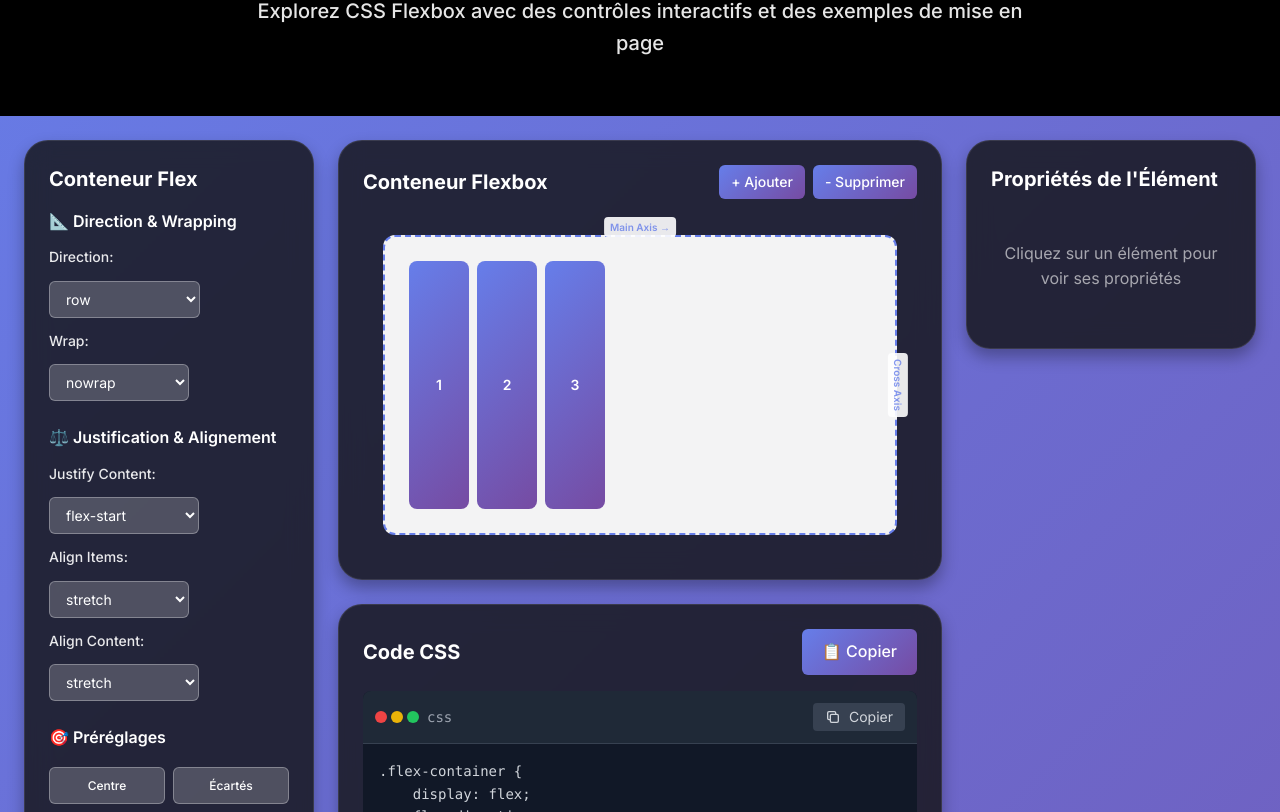
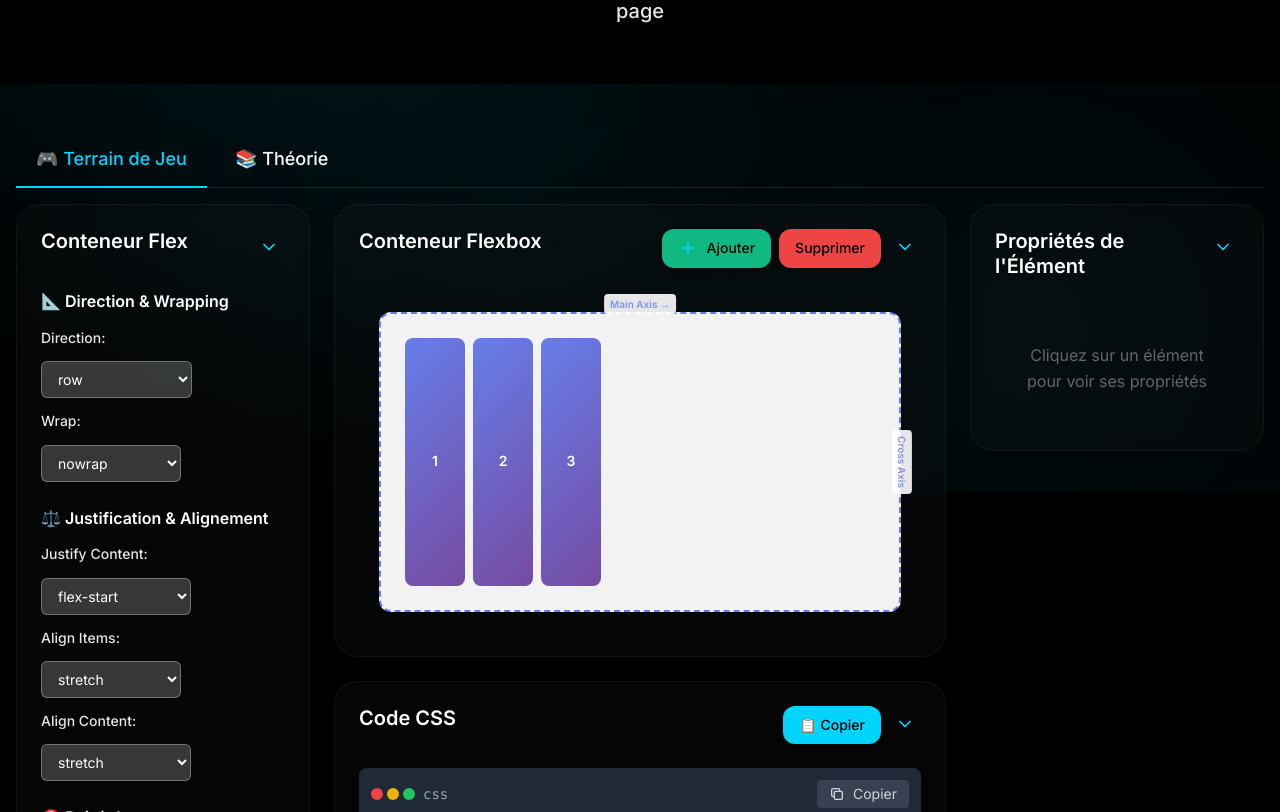
Before and after one commit to sergentd/ui-tools-vue, a Vue app in the folder frontend/: page /tools/theming/flexbox-playground in a window 1280 px wide. Shown: the part 308-1120 px from the top of the page. Built offline with nearby package versions, Linux system fonts and the light colour scheme.

Commit message:
common layout

```diff
--- a/frontend/src/components/tools/theming/CSSGridGenerator.vue
+++ b/frontend/src/components/tools/theming/CSSGridGenerator.vue
@@ -1,25 +1,26 @@
 <template>
-  <div class="css-grid-generator min-h-screen">
-    <!-- Main content with container -->
-    <div class="container mx-auto px-6 max-w-7xl py-8">
-      <!-- Header inside container -->
+  <div class="min-h-screen bg-primary space-y-12">
+    <!-- Tool Header -->
     <ToolHeader
       title="Générateur de Grille CSS"
       description="Créez visuellement vos layouts CSS Grid et exportez le code"
       icon="css-grid-generator"
       category="theming"
-        status="Migré vers Vue"
       :show-badges="true"
     />
-      <div class="grid grid-cols-1 lg:grid-cols-3 gap-8">
+
+    <!-- Main Content -->
+    <div class="container mx-auto px-4 space-y-8">
+      <div class="grid grid-cols-1 xl:grid-cols-3 gap-6">
         <!-- Controls Panel -->
-        <div class="lg:col-span-1 space-y-6">
+        <div class="xl:col-span-1 space-y-6">
           <!-- Main Controls -->
+          <UISection title="Paramètres" variant="glass" collapsible>
             <ControlPanel
-            title="Paramètres"
               :sections="controlSections"
               @update="handleControlUpdate"
             />
+          </UISection>
 
           <!-- Presets -->
           <PresetSelector
@@ -33,37 +34,35 @@
         </div>
 
         <!-- Preview and Code Output -->
-        <div class="lg:col-span-2 space-y-6">
+        <div class="xl:col-span-2 space-y-6">
           <!-- Visual Preview -->
+          <UISection title="Aperçu" variant="glass" collapsible>
             <PreviewPanel
-            title="Aperçu"
               :grid-config="gridState"
               :show-dimensions="true"
               :show-info="true"
               :info-text="previewInfo"
               @item-click="handleGridItemClick"
             />
+          </UISection>
 
           <!-- CSS Output -->
-          <GlassCard variant="glass">
-            <template #header>
-              <div class="flex justify-between items-center">
-                <h2 class="text-xl font-bold text-white">Code CSS</h2>
-                <button
+          <UISection title="Code CSS" variant="glass" collapsible>
+            <template #actions>
+              <UIButton
+                :variant="copied ? 'success' : 'primary'"
+                size="sm"
                 @click="copyCSS"
-                  class="btn flex items-center gap-2"
-                  :class="{ 'btn-success': copied }"
               >
-                  {{ copied ? '✅' : '📋' }} {{ copied ? 'Copié!' : 'Copier' }}
-                </button>
-              </div>
+                {{ copied ? '✅ Copié!' : '📋 Copier' }}
+              </UIButton>
             </template>
 
             <CodeOutput
               :code="generatedCSS"
               language="css"
             />
-          </GlassCard>
+          </UISection>
         </div>
       </div>
     </div>
@@ -72,10 +71,8 @@
 
 <script setup>
 import { ref, reactive, computed, watch } from 'vue'
-
-// Components
+import { UISection, UIButton } from '@/components/ui'
 import ToolHeader from '@/components/ui/ToolHeader.vue'
-import GlassCard from '@/components/ui/GlassCard.vue'
 import ControlPanel from '@/components/ui/ControlPanel.vue'
 import PresetSelector from '@/components/ui/PresetSelector.vue'
 import PreviewPanel from '@/components/ui/PreviewPanel.vue'
@@ -299,32 +296,5 @@ watch(gridState, () => {
 </script>
 
 <style scoped>
-.css-grid-generator {
-  background: linear-gradient(135deg, #667eea 0%, #764ba2 100%);
-  min-height: 100vh;
-}
-
-.container {
-  max-width: 1400px;
-}
-
-.btn {
-  background: linear-gradient(135deg, #667eea 0%, #764ba2 100%);
-  color: white;
-  border: none;
-  padding: 10px 20px;
-  border-radius: 6px;
-  font-weight: 500;
-  cursor: pointer;
-  transition: all 0.3s ease;
-}
-
-.btn:hover {
-  transform: translateY(-2px);
-  box-shadow: 0 8px 20px rgba(102, 126, 234, 0.4);
-}
-
-.btn-success {
-  background: linear-gradient(135deg, #10b981 0%, #059669 100%);
-}
+/* Styles handled by design tokens and shared components */
 </style>
--- a/frontend/src/components/tools/theming/FlexboxPlayground.vue
+++ b/frontend/src/components/tools/theming/FlexboxPlayground.vue
@@ -1,63 +1,60 @@
 <template>
-  <div class="flexbox-playground min-h-screen">
-    <!-- Main content with container -->
-    <div class="container mx-auto px-6 max-w-7xl py-8">
-      <!-- Header inside container -->
+  <div class="min-h-screen bg-primary space-y-12">
+    <!-- Tool Header -->
     <ToolHeader
       title="Terrain de Jeu Flexbox"
       description="Explorez CSS Flexbox avec des contrôles interactifs et des exemples de mise en page"
       icon="flexbox-playground"
       category="theming"
-        status="Migré vers Vue"
       :show-badges="true"
     />
 
-      <div class="grid grid-cols-1 lg:grid-cols-4 gap-6">
+    <!-- Main Content -->
+    <div class="container mx-auto px-4 space-y-8">
+      <!-- Tabs Navigation -->
+      <UITabs
+        v-model="activeTab"
+        :tabs="mainTabs"
+        variant="underline"
+        size="lg"
+        value-key="id"
+        label-key="label"
+      >
+        <!-- Playground Tab -->
+        <template #tab-playground>
+          <div class="grid grid-cols-1 xl:grid-cols-4 gap-6">
             <!-- Container Controls -->
-        <div class="lg:col-span-1">
-          <GlassCard variant="glass" class="mb-6">
-            <template #header>
-              <h2 class="text-xl font-bold text-white">Conteneur Flex</h2>
-            </template>
-
+            <div class="xl:col-span-1 space-y-6">
+              <UISection title="Conteneur Flex" variant="glass" collapsible>
                 <ContainerControls
                   :container="flexState.container"
                   @update="updateContainerProperty"
                   @preset="applyPreset"
                 />
-          </GlassCard>
-
-          <!-- Theory Section -->
-          <GlassCard variant="glass">
-            <template #header>
-              <h3 class="text-lg font-bold text-white">💡 Théorie Flexbox</h3>
-            </template>
-
-            <FlexboxTheory />
-          </GlassCard>
+              </UISection>
             </div>
 
             <!-- Flex Container Preview -->
-        <div class="lg:col-span-2">
-          <GlassCard variant="glass" class="mb-6">
-            <template #header>
-              <div class="flex justify-between items-center">
-                <h2 class="text-xl font-bold text-white">Conteneur Flexbox</h2>
+            <div class="xl:col-span-2 space-y-6">
+              <UISection title="Conteneur Flexbox" variant="glass" collapsible>
+                <template #actions>
                   <div class="flex gap-2">
-                  <button
+                    <UIButton
+                      variant="success"
+                      size="sm"
+                      icon="plus"
                       @click="addFlexItem"
-                    class="btn btn-small bg-green-500 hover:bg-green-600"
                     >
-                    + Ajouter
-                  </button>
-                  <button
+                      Ajouter
+                    </UIButton>
+                    <UIButton
+                      variant="danger"
+                      size="sm"
                       @click="removeFlexItem"
-                    class="btn btn-small bg-red-500 hover:bg-red-600"
                       :disabled="flexState.items.length <= 1"
                     >
-                    - Supprimer
-                  </button>
-                </div>
+                      Supprimer
+                    </UIButton>
                   </div>
                 </template>
 
@@ -67,40 +64,33 @@
                   :selected-item-id="flexState.selectedItemId"
                   @item-click="selectItem"
                 />
-          </GlassCard>
+              </UISection>
 
               <!-- CSS Output -->
-          <GlassCard variant="glass">
-            <template #header>
-              <div class="flex justify-between items-center">
-                <h2 class="text-xl font-bold text-white">Code CSS</h2>
-                <button
+              <UISection title="Code CSS" variant="glass" collapsible>
+                <template #actions>
+                  <UIButton
+                    :variant="copied ? 'success' : 'primary'"
+                    size="sm"
                     @click="copyCSS"
-                  class="btn flex items-center gap-2"
-                  :class="{ 'btn-success': copied }"
                   >
-                  {{ copied ? '✅' : '📋' }} {{ copied ? 'Copié!' : 'Copier' }}
-                </button>
-              </div>
+                    {{ copied ? '✅ Copié!' : '📋 Copier' }}
+                  </UIButton>
                 </template>
 
                 <CodeOutput
                   :code="generatedCSS"
                   language="css"
                 />
-          </GlassCard>
+              </UISection>
             </div>
 
             <!-- Item Controls -->
-        <div class="lg:col-span-1">
-          <GlassCard variant="glass">
-            <template #header>
-              <h2 class="text-xl font-bold text-white">Propriétés de l'Élément</h2>
-            </template>
-
+            <div class="xl:col-span-1">
+              <UISection title="Propriétés de l'Élément" variant="glass" collapsible>
                 <div v-if="selectedItem">
-              <div class="mb-4 p-3 bg-white/10 rounded-lg">
-                <p class="text-white font-medium">Élément {{ selectedItem.id }} sélectionné</p>
+                  <div class="selected-item-indicator glass-light">
+                    <p class="text-primary font-medium">Élément {{ selectedItem.id }} sélectionné</p>
                   </div>
 
                   <ItemControls
@@ -108,27 +98,41 @@
                     @update="updateItemProperty"
                   />
                 </div>
-            <div v-else class="text-white/60 text-center py-8">
+                <div v-else class="no-selection">
                   Cliquez sur un élément pour voir ses propriétés
                 </div>
-          </GlassCard>
+              </UISection>
             </div>
           </div>
+        </template>
+
+        <!-- Theory Tab -->
+        <template #tab-theory>
+          <UISection title="💡 Théorie Flexbox" variant="glass">
+            <FlexboxTheory />
+          </UISection>
+        </template>
+      </UITabs>
     </div>
   </div>
 </template>
 
 <script setup>
 import { ref, reactive, computed } from 'vue'
-
-// Components
+import { UISection, UIButton, UITabs } from '@/components/ui'
 import ToolHeader from '@/components/ui/ToolHeader.vue'
-import GlassCard from '@/components/ui/GlassCard.vue'
 import CodeOutput from '@/components/ui/CodeOutput.vue'
 import ContainerControls from './FlexboxPlayground/ContainerControls.vue'
 import FlexContainer from './FlexboxPlayground/FlexContainer.vue'
 import ItemControls from './FlexboxPlayground/ItemControls.vue'
 import FlexboxTheory from './FlexboxPlayground/FlexboxTheory.vue'
+
+// Tab state
+const activeTab = ref('playground')
+const mainTabs = [
+  { id: 'playground', label: '🎮 Terrain de Jeu' },
+  { id: 'theory', label: '📚 Théorie' }
+]
 
 // State management
 const flexState = reactive({
@@ -296,42 +300,15 @@ const copyCSS = async () => {
 </script>
 
 <style scoped>
-.flexbox-playground {
-  background: linear-gradient(135deg, #667eea 0%, #764ba2 100%);
-  min-height: 100vh;
+.selected-item-indicator {
+  padding: var(--space-3);
+  border-radius: var(--radius-md);
+  margin-bottom: var(--space-4);
 }
 
-.container {
-  max-width: 1400px;
-}
-
-.btn {
-  background: linear-gradient(135deg, #667eea 0%, #764ba2 100%);
-  color: white;
-  border: none;
-  padding: 10px 20px;
-  border-radius: 6px;
-  font-weight: 500;
-  cursor: pointer;
-  transition: all 0.3s ease;
-}
-
-.btn:hover:not(:disabled) {
-  transform: translateY(-2px);
-  box-shadow: 0 8px 20px rgba(102, 126, 234, 0.4);
-}
-
-.btn:disabled {
-  opacity: 0.5;
-  cursor: not-allowed;
-}
-
-.btn-success {
-  background: linear-gradient(135deg, #10b981 0%, #059669 100%);
-}
-
-.btn-small {
-  padding: 6px 12px;
-  font-size: 14px;
+.no-selection {
+  color: var(--text-tertiary);
+  text-align: center;
+  padding: var(--space-8) var(--space-4);
 }
 </style>
--- a/frontend/src/components/tools/theming/ShadowGenerator.vue
+++ b/frontend/src/components/tools/theming/ShadowGenerator.vue
@@ -1,32 +1,30 @@
 <template>
-  <div class="shadow-generator min-h-screen">
-    <!-- Main content with container -->
-    <div class="container mx-auto px-6 max-w-7xl py-8">
-      <!-- Header inside container -->
+  <div class="min-h-screen bg-primary">
+    <!-- Tool Header -->
     <ToolHeader
       title="Générateur d'Ombres"
       description="Créez des effets d'ombre CSS personnalisés avec support multi-couches et aperçu en temps réel"
       icon="shadow-generator"
       category="theming"
-        status="Migré vers Vue"
       :show-badges="true"
     />
 
-      <div class="grid grid-cols-1 lg:grid-cols-3 gap-8">
+    <!-- Main Content -->
+    <div class="container mx-auto px-4 space-y-8">
+      <div class="grid grid-cols-1 xl:grid-cols-3 gap-6">
         <!-- Controls Panel -->
-        <div class="lg:col-span-1 space-y-6">
+        <div class="xl:col-span-1 space-y-6">
           <!-- Shadow Layers -->
-          <GlassCard variant="glass">
-            <template #header>
-              <div class="flex justify-between items-center">
-                <h2 class="text-xl font-bold text-white">Couches d'Ombre</h2>
-                <button
+          <UISection title="Couches d'Ombre" variant="glass" collapsible>
+            <template #actions>
+              <UIButton
+                variant="secondary"
+                size="sm"
+                icon="plus"
                 @click="addShadowLayer"
-                  class="btn btn-small bg-white/20 hover:bg-white/30 text-white px-3 py-1 rounded-lg font-medium"
               >
-                  + Ajouter
-                </button>
-              </div>
+                Ajouter
+              </UIButton>
             </template>
 
             <div class="space-y-4">
@@ -42,7 +40,7 @@
                 @remove="removeShadowLayer"
               />
             </div>
-          </GlassCard>
+          </UISection>
 
           <!-- Presets -->
           <PresetSelector
@@ -56,13 +54,9 @@
         </div>
 
         <!-- Preview and Output -->
-        <div class="lg:col-span-2 space-y-6">
+        <div class="xl:col-span-2 space-y-6">
           <!-- Visual Preview -->
-          <GlassCard variant="glass">
-            <template #header>
-              <h2 class="text-xl font-bold text-white">Aperçu</h2>
-            </template>
-
+          <UISection title="Aperçu" variant="glass" collapsible>
             <div class="preview-area">
               <div
                 class="shadow-preview"
@@ -71,28 +65,25 @@
                 Élément avec ombre
               </div>
             </div>
-          </GlassCard>
+          </UISection>
 
           <!-- CSS Output -->
-          <GlassCard variant="glass">
-            <template #header>
-              <div class="flex justify-between items-center">
-                <h2 class="text-xl font-bold text-white">Code CSS</h2>
-                <button
+          <UISection title="Code CSS" variant="glass" collapsible>
+            <template #actions>
+              <UIButton
+                :variant="copied ? 'success' : 'primary'"
+                size="sm"
                 @click="copyCSS"
-                  class="btn flex items-center gap-2"
-                  :class="{ 'btn-success': copied }"
               >
-                  {{ copied ? '✅' : '📋' }} {{ copied ? 'Copié!' : 'Copier' }}
-                </button>
-              </div>
+                {{ copied ? '✅ Copié!' : '📋 Copier' }}
+              </UIButton>
             </template>
 
             <CodeOutput
               :code="generatedCSS"
               language="css"
             />
-          </GlassCard>
+          </UISection>
         </div>
       </div>
     </div>
@@ -101,10 +92,8 @@
 
 <script setup>
 import { ref, reactive, computed, nextTick } from 'vue'
-
-// Components
+import { UISection, UIButton } from '@/components/ui'
 import ToolHeader from '@/components/ui/ToolHeader.vue'
-import GlassCard from '@/components/ui/GlassCard.vue'
 import PresetSelector from '@/components/ui/PresetSelector.vue'
 import CodeOutput from '@/components/ui/CodeOutput.vue'
 import ShadowLayer from './ShadowGenerator/ShadowLayer.vue'
@@ -184,10 +173,10 @@ const shadowPresets = [
     id: 'glow',
     name: 'Lueur',
     icon: '✨',
-    description: 'Effet de lueur colorée',
-    example: '0 0 20px rgba(102,126,234,0.5)',
+    description: 'Effet de lueur électrique',
+    example: '0 0 20px rgba(0,212,255,0.5)',
     config: [
-      { id: 1, offsetX: 0, offsetY: 0, blur: 20, spread: 0, color: '#667eea', opacity: 50, inset: false, active: true }
+      { id: 1, offsetX: 0, offsetY: 0, blur: 20, spread: 0, color: '#00D4FF', opacity: 50, inset: false, active: true }
     ]
   }
 ]
@@ -220,7 +209,6 @@ const addShadowLayer = () => {
     inset: false,
     active: false
   })
-  // Mark as custom when user makes manual changes
   if (activePreset.value !== 'custom') {
     activePreset.value = 'custom'
   }
@@ -229,7 +217,6 @@ const addShadowLayer = () => {
 const removeShadowLayer = (id) => {
   if (shadowLayers.value.length > 1) {
     shadowLayers.value = shadowLayers.value.filter(layer => layer.id !== id)
-    // Mark as custom when user makes manual changes
     if (activePreset.value !== 'custom') {
       activePreset.value = 'custom'
     }
@@ -241,7 +228,6 @@ const duplicateShadowLayer = (id) => {
   if (layer) {
     const newLayer = { ...layer, id: nextLayerId.value++, active: false }
     shadowLayers.value.push(newLayer)
-    // Mark as custom when user makes manual changes
     if (activePreset.value !== 'custom') {
       activePreset.value = 'custom'
     }
@@ -263,7 +249,6 @@ const updateLayerProperty = ({ id, property, value }) => {
       layer[property] = value
     }
 
-    // Mark as custom when user makes manual changes
     if (activePreset.value !== 'custom') {
       activePreset.value = 'custom'
     }
@@ -302,15 +287,6 @@ const hexToRgba = (hex, alpha) => {
 </script>
 
 <style scoped>
-.shadow-generator {
-  background: linear-gradient(135deg, #667eea 0%, #764ba2 100%);
-  min-height: 100vh;
-}
-
-.container {
-  max-width: 1400px;
-}
-
 .preview-area {
   background: linear-gradient(45deg, #f0f2f5 25%, transparent 25%),
               linear-gradient(-45deg, #f0f2f5 25%, transparent 25%),
@@ -323,45 +299,20 @@ const hexToRgba = (hex, alpha) => {
   display: flex;
   align-items: center;
   justify-content: center;
-  border-radius: 12px;
-  padding: 40px;
+  border-radius: var(--radius-lg);
+  padding: var(--space-10);
 }
 
 .shadow-preview {
   background: #ffffff;
   width: 200px;
   height: 120px;
-  border-radius: 12px;
+  border-radius: var(--radius-lg);
   display: flex;
   align-items: center;
   justify-content: center;
-  font-weight: 600;
-  color: #374151;
-  transition: all 0.3s ease;
-}
-
-.btn {
-  background: linear-gradient(135deg, #667eea 0%, #764ba2 100%);
-  color: white;
-  border: none;
-  padding: 10px 20px;
-  border-radius: 6px;
-  font-weight: 500;
-  cursor: pointer;
-  transition: all 0.3s ease;
-}
-
-.btn:hover {
-  transform: translateY(-2px);
-  box-shadow: 0 8px 20px rgba(102, 126, 234, 0.4);
-}
-
-.btn-success {
-  background: linear-gradient(135deg, #10b981 0%, #059669 100%);
-}
-
-.btn-small {
-  padding: 6px 12px;
-  font-size: 14px;
+  font-weight: var(--font-semibold);
+  color: var(--text-primary);
+  transition: var(--duration-normal) var(--easing-ease);
 }
 </style>
```
Lines whose indentation alone changed are shown as unchanged.
